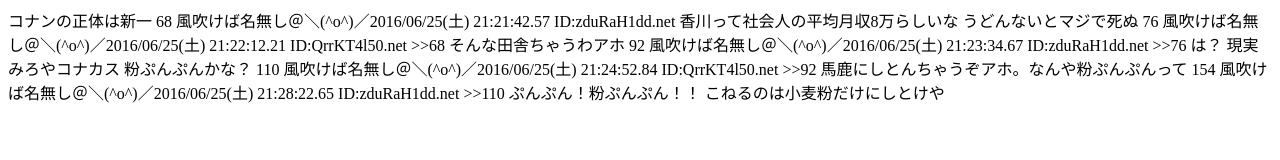
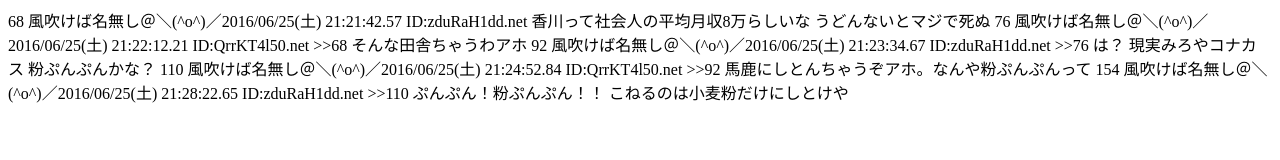
Before and after one commit to TaNaKo17/Duvet, a plain HTML site: page index.html in a window 1280 px wide. Drawn offline with Linux system fonts and the light colour scheme.

Commit message:
Update index.html

```diff
--- a/index.html
+++ b/index.html
@@ -5,8 +5,7 @@
     <title>タイトル</title>
   </head>
   <body>
-    コナンの正体は新一
-    68 風吹けば名無し＠＼(^o^)／2016/06/25(土) 21:21:42.57 ID:zduRaH1dd.net
+68 風吹けば名無し＠＼(^o^)／2016/06/25(土) 21:21:42.57 ID:zduRaH1dd.net
 香川って社会人の平均月収8万らしいな
 うどんないとマジで死ぬ
 
```
